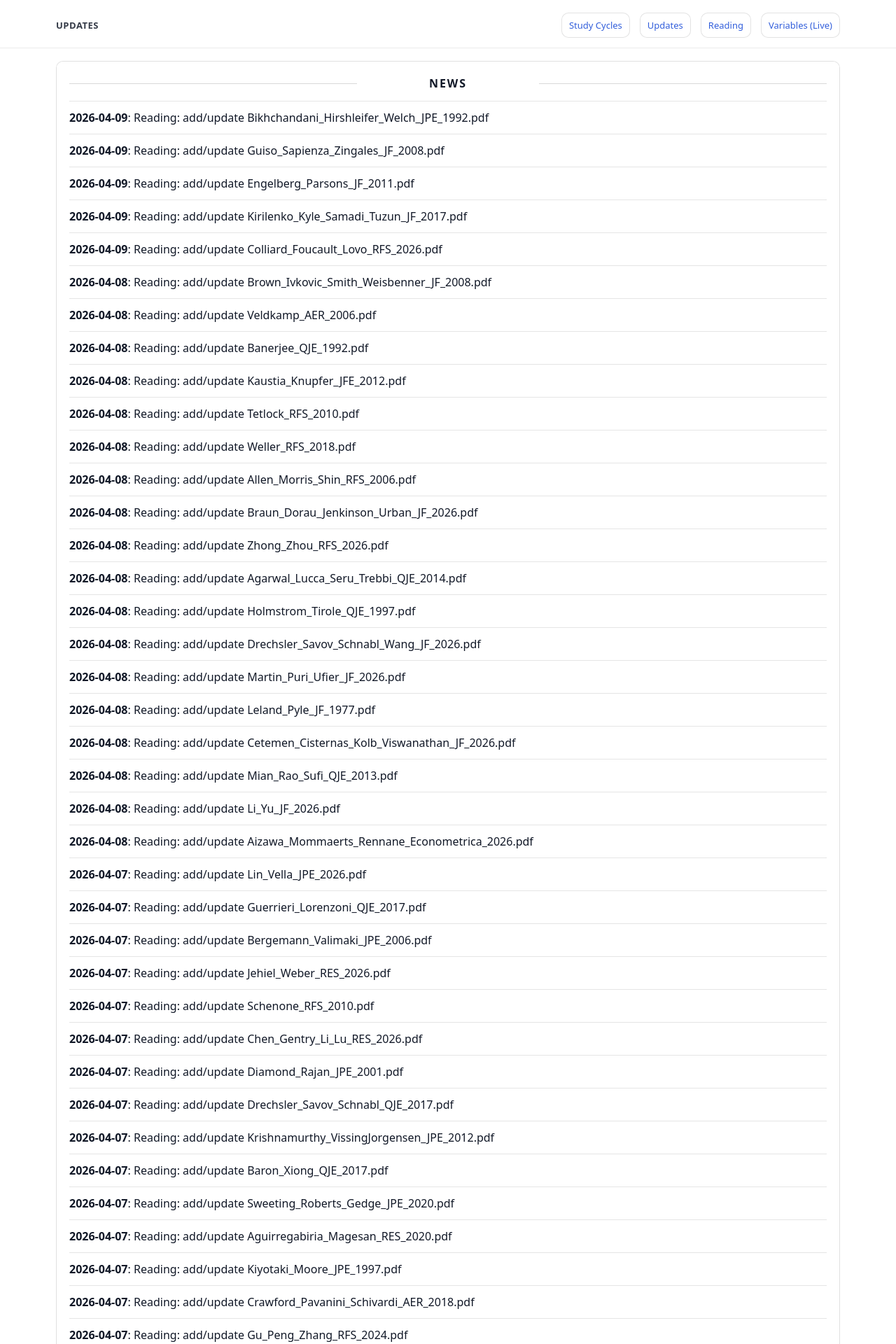
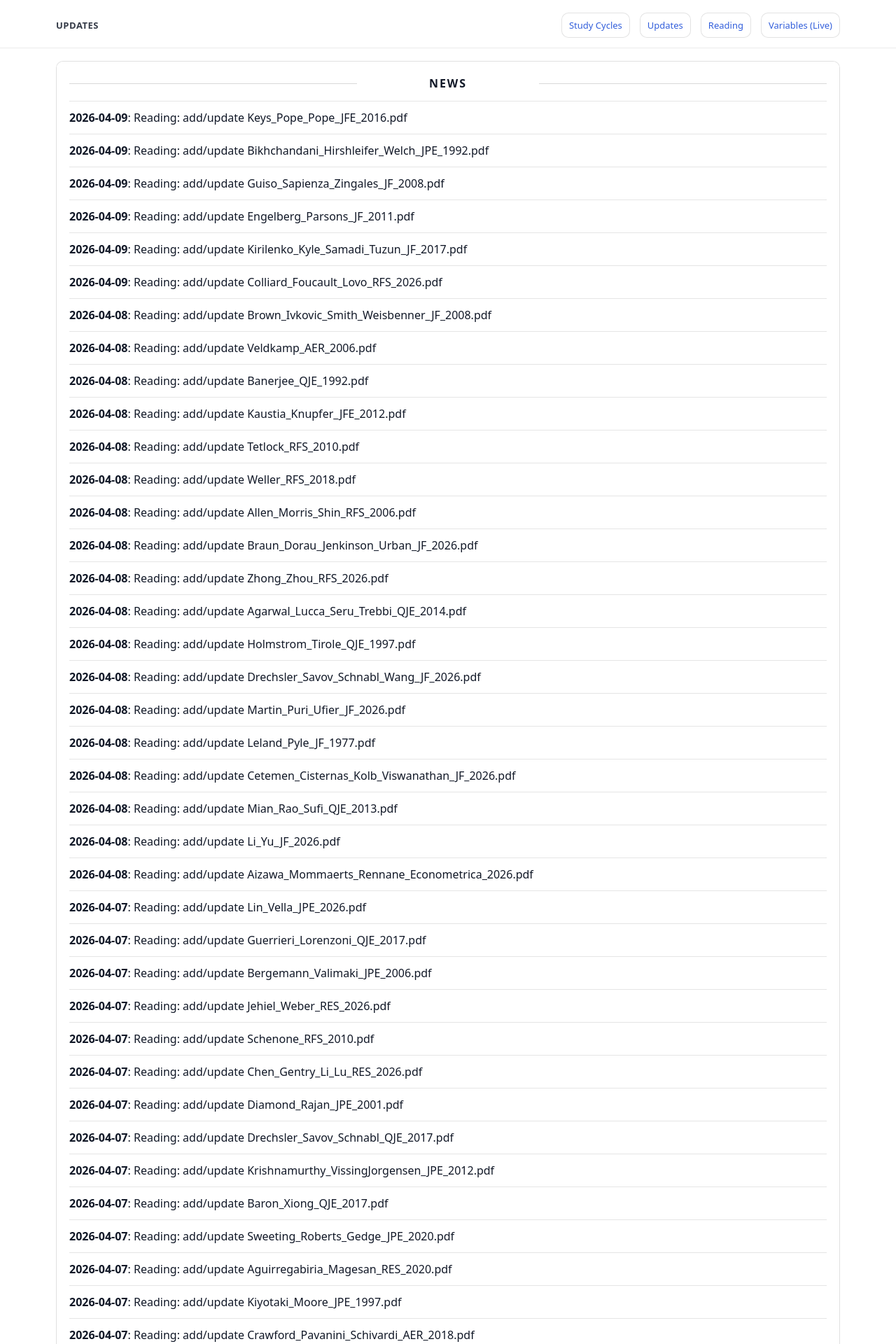
Before and after one commit to yaxinzn/study-archive, a Jekyll site: the page built from updates/index.md, in a window 1280 px wide. Shown: the top 1920 px of the page at 70% size. Built offline with Jekyll 4.4.1, drawn with Linux system fonts in a browser that asks for light colours; some of the changed text lies outside the part shown.

Commit message:
chore: update NEWS feed

```diff
--- a/_data/news.yml
+++ b/_data/news.yml
@@ -1,4 +1,7 @@
 # Auto-generated update history (sorted newest -> oldest). Do not edit manually.
+- ts: "1775685589"
+  date: "2026-04-09"
+  title: "Reading: add/update Keys_Pope_Pope_JFE_2016.pdf"
 - ts: "1775684268"
   date: "2026-04-09"
   title: "Reading: add/update Bikhchandani_Hirshleifer_Welch_JPE_1992.pdf"
```
